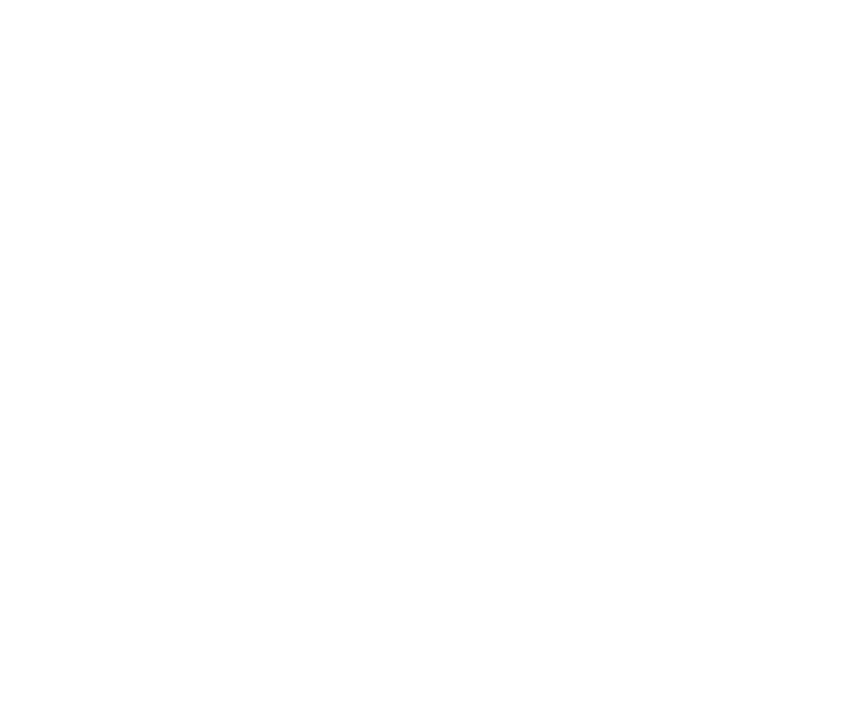
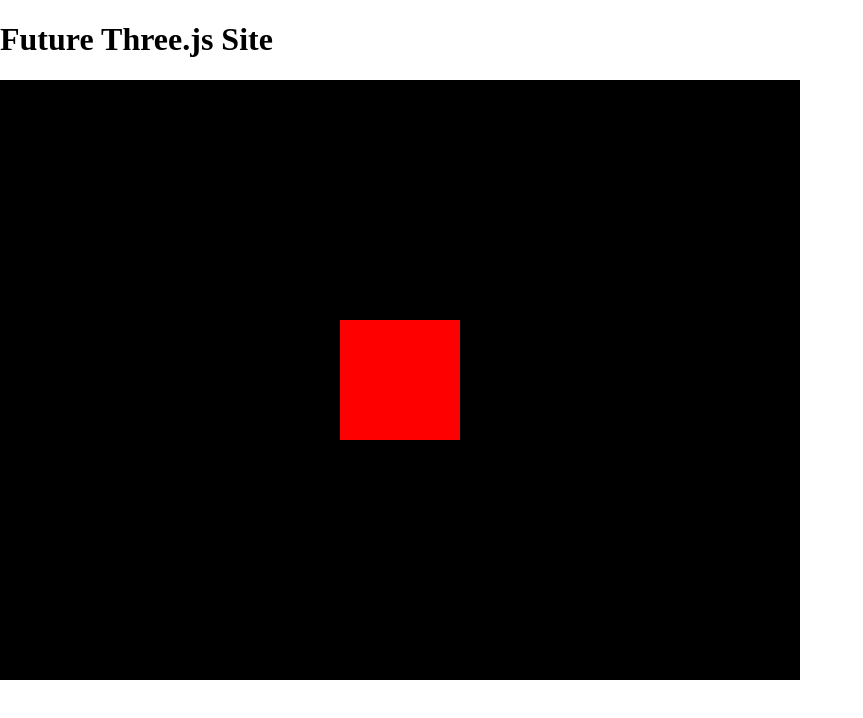
Before and after one commit to izhuravlev/ThreeProject, a website built with Vite: page index.html in a window 1280 px wide. Shown: the whole page, without its empty margins (0-863 px from the left). Built offline with nearby package versions, Linux system fonts and the light colour scheme.

Commit message:
Starter project

```diff
--- a/index.html
+++ b/index.html
@@ -3,6 +3,7 @@
   <head>
     <meta charset="utf-8" />
     <title>My first three.js app</title>
+    <link rel="icon" type="image/x-icon" href="/images/favicon.ico" />
     <style>
       body {
         margin: 0;
@@ -10,6 +11,8 @@
     </style>
   </head>
   <body>
+    <h1>Future Three.js Site</h1>
+    <canvas class="webgl"></canvas>
     <script type="module" src="/main.js"></script>
   </body>
 </html>
--- a/main.js
+++ b/main.js
@@ -1 +1,35 @@
 import * as THREE from "three";
+
+console.log("JS is working!");
+
+// Sizes
+const sizes = {
+  width: 800,
+  height: 600,
+};
+
+// Canvas
+const canvas = document.querySelector("canvas.webgl");
+
+// Renderer
+const renderer = new THREE.WebGLRenderer({
+  canvas: canvas,
+});
+renderer.setSize(sizes.width, sizes.height);
+
+// Scene
+const scene = new THREE.Scene();
+
+// Object
+const geometry = new THREE.BoxGeometry(1, 1, 1);
+const material = new THREE.MeshBasicMaterial({ color: 0xff0000 });
+const mesh = new THREE.Mesh(geometry, material);
+
+scene.add(mesh);
+
+// Camera
+const camera = new THREE.PerspectiveCamera(90, sizes.width / sizes.height);
+camera.position.z = 3;
+scene.add(camera);
+
+renderer.render(scene, camera);
--- /dev/null
+++ b/vite.config.js
@@ -0,0 +1,21 @@
+import restart from 'vite-plugin-restart'
+
+export default {
+    root: 'src/', // Sources files (typically where index.html is)
+    publicDir: '../static/', // Path from "root" to static assets (files that are served as they are)
+    server:
+    {
+        host: true, // Open to local network and display URL
+        open: !('SANDBOX_URL' in process.env || 'CODESANDBOX_HOST' in process.env) // Open if it's not a CodeSandbox
+    },
+    build:
+    {
+        outDir: '../dist', // Output in the dist/ folder
+        emptyOutDir: true, // Empty the folder first
+        sourcemap: true // Add sourcemap
+    },
+    plugins:
+    [
+        restart({ restart: [ '../static/**', ] }) // Restart server on static file change
+    ],
+}
```
Also changed, not shown: package.json (+13 -1 lines), public/images/favicon.ico (renamed from public/favicon.ico).
